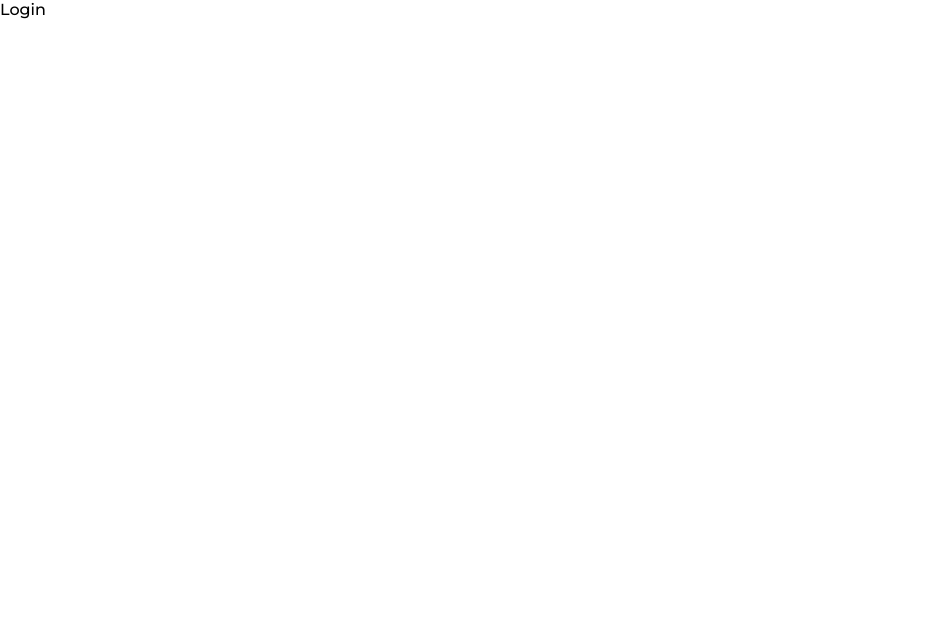
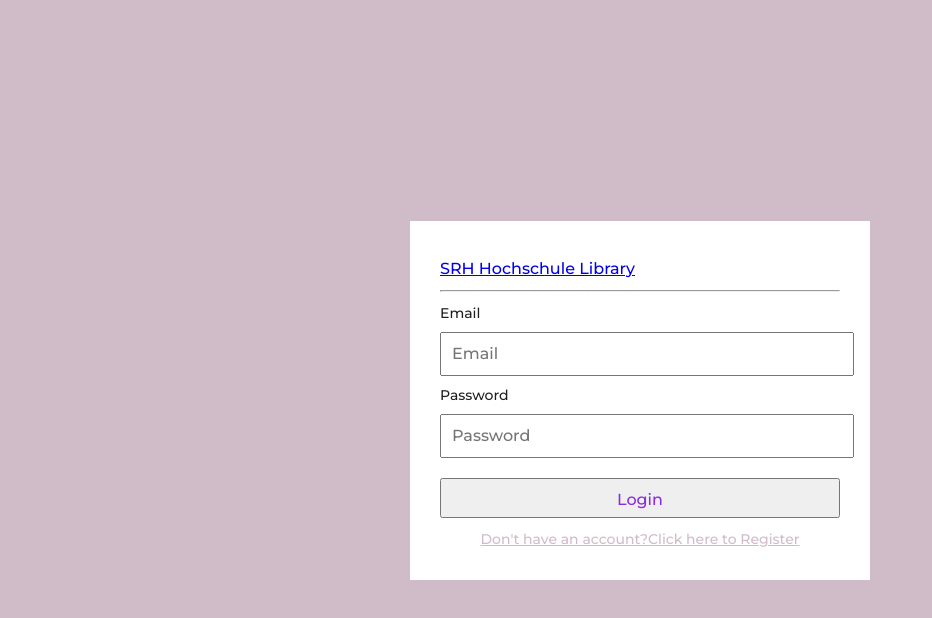
Before and after one commit to gauthammanjunath/library-management-system-MERN, a React (Create React App) app in the folder client/: page /login in a window 1280 px wide. Shown: the top 618 px of the page, without its empty margins (0-932 px from the left). Built offline with nearby package versions, Linux system fonts and the light colour scheme.

Commit message:
done with login and register ui

```diff
--- a/client/src/pages/Login/index.js
+++ b/client/src/pages/Login/index.js
@@ -1,9 +1,44 @@
-import React from 'react'
+import React from 'react';
+import { Form } from "antd";
+import Button from '../../components/Button';
+import { Link } from 'react-router-dom';
+
 
 function Login() {
+
+  const onFinish = (values) => {
+    console.log("success:", values);
+  };
   return (
-    <div>Login</div>
-  )
+    <div className="h-screen  bg-primary flex items-center justify-center">
+      <div className="authentication-form bg-white p-3">
+        <h1 className="text-primary text-2xl font-bold mb-1"><Link to="https://www.srh-hochschule-heidelberg.de/landingpage/dein-studium-im-bereich-nachhaltigkeitsmanagement-in-heidelberg/?gclid=Cj0KCQjwqNqkBhDlARIsAFaxvwyvQBmaYZpnKVAiPZSNKTnx0hjK6ukXlpMw2zUbbl6czPDY14mcTVIaAgpcEALw_wcB">SRH Hochschule Library </Link></h1>
+        <hr />
+        <Form layout="vertical"
+          onFinish={onFinish} className="mt-1">
+          <Form.Item
+            label="Email"
+            name="Email"
+          >
+            < input type="email" placeholder="Email" />
+          </Form.Item>
+          <Form.Item
+            label="Password"
+            name="Password"
+          >
+            < input type="password" placeholder="Password" />
+          </Form.Item>
+
+          <div className="text-center  mt-2 flex flex-col gap-1">
+            <Button title='Login' type="Submit" />
+            <Link to="/Register"
+              className='text-primary text-sm underline'
+            >Don't have an account?Click here to Register</Link>
+          </div>
+        </Form>
+      </div>
+    </div>
+  );
 }
 
-export default Login
+export default Login;
--- a/client/src/pages/Register/index.js
+++ b/client/src/pages/Register/index.js
@@ -1,6 +1,7 @@
 import React from 'react';
 import { Form } from "antd";
 import Button from '../../components/Button';
+import { Link } from 'react-router-dom';
 
 
 function Register() {
@@ -10,11 +11,11 @@
   };
   return (
     <div className="h-screen  bg-primary flex items-center justify-center">
-      <div className="authentication-form bg-white p-2">
-       <h1 className="text-Primary text-2xl">SRH Library-Register</h1>
-
+      <div className="authentication-form bg-white p-3">
+       <h1 className="text-primary text-2xl font-bold mb-1"><Link to="https://www.srh-hochschule-heidelberg.de/landingpage/dein-studium-im-bereich-nachhaltigkeitsmanagement-in-heidelberg/?gclid=Cj0KCQjwqNqkBhDlARIsAFaxvwyvQBmaYZpnKVAiPZSNKTnx0hjK6ukXlpMw2zUbbl6czPDY14mcTVIaAgpcEALw_wcB">SRH Hochschule Library </Link></h1>
+        <hr/>
         <Form layout="vertical"
-          onFinish={onFinish}
+          onFinish={onFinish} className="mt-1"
         >
           <Form.Item
             label="Name"
@@ -34,7 +35,13 @@
           >
             < input type="password" placeholder="Password" />
           </Form.Item>
+
+          <div className="text-center  mt-2 flex flex-col gap-1">
           <Button title='Register' type="Submit" />
+            <Link to="/Login"
+            className='text-primary text-sm underline'
+            >Already have an account?Click here to login</Link>
+          </div>
         </Form>
       </div>
     </div>
--- a/client/src/stylesheets/allignements.css
+++ b/client/src/stylesheets/allignements.css
@@ -3,7 +3,7 @@
 .flex {
     display: flex;
   }
-  .flex-col {
+  .flex-col{
     flex-direction: column;
   }
 
--- a/client/src/stylesheets/form-elements.css
+++ b/client/src/stylesheets/form-elements.css
@@ -31,4 +31,5 @@
 button {
   height: 40px;
   color: blueviolet;
+
 }
```
